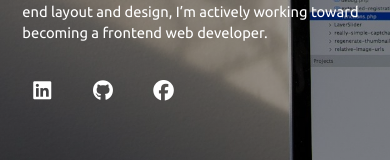
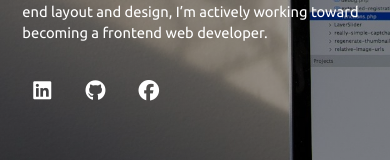
Before and after one commit to weasi-hub/portfolio, a plain HTML site: page index.html in a window 390 px wide. Shown: the part 453-613 px from the top of the page. Drawn offline with Linux system fonts and the light colour scheme.

Commit message:
reduce gap on hero social links

```diff
--- a/style.css
+++ b/style.css
@@ -431,6 +431,12 @@ footer {
     font-size: 48%;
   }
 
+  /* Hero styles  */
+
+  .social_links {
+    gap: 1.8rem;
+  }
+
   /* Projects styles  */
 
   .projects_card {
```
